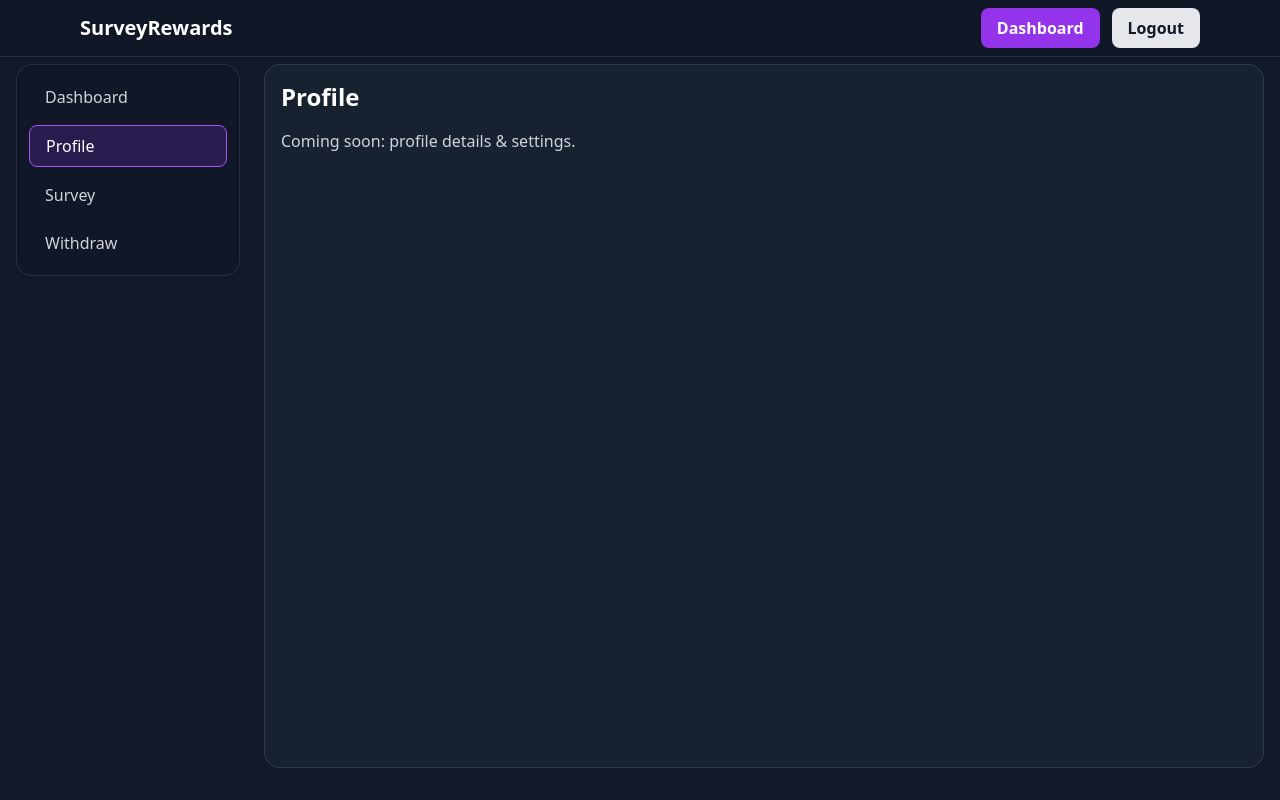
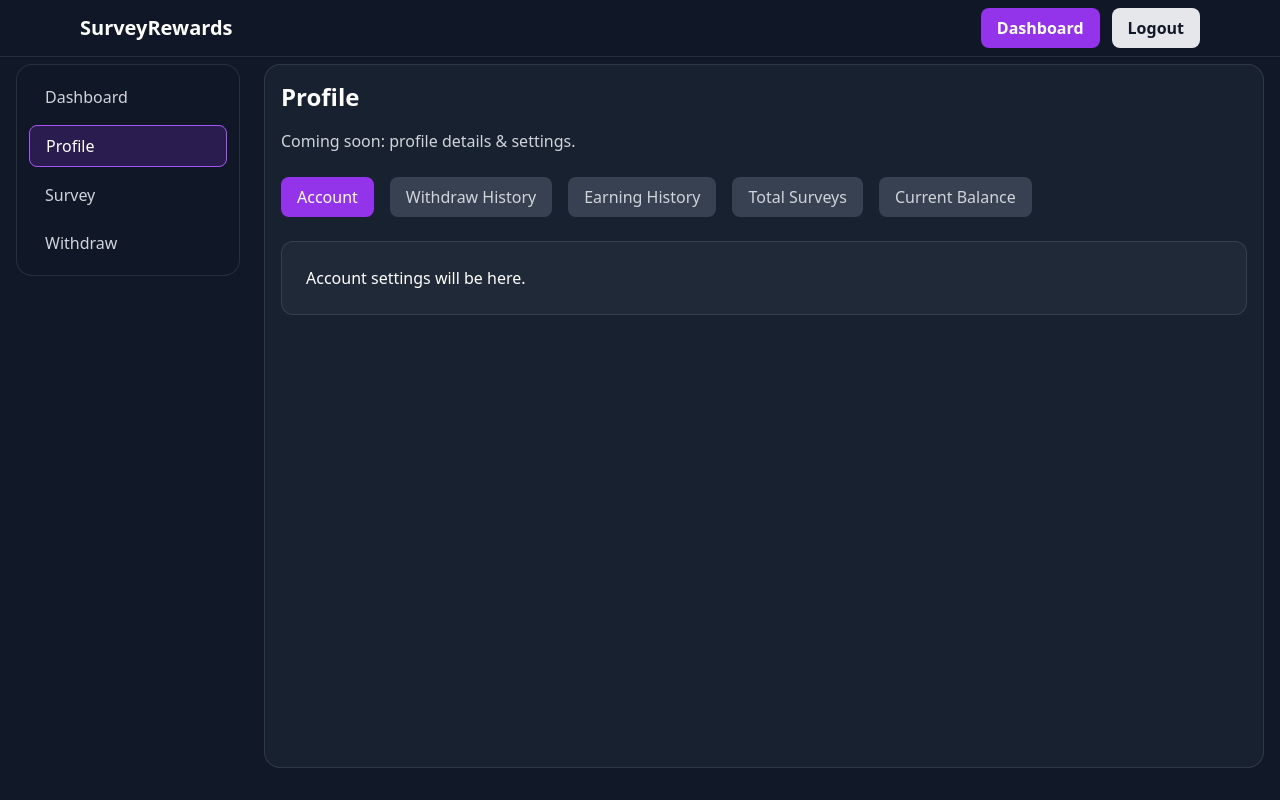
Before and after one commit to donnywheeler9-boop/survey-rewards-starter, a React (Vite) app in the folder client/: page /profile in a window 1280 px wide. Shown: the top 800 px of the page. Built offline with nearby package versions, Linux system fonts and the light colour scheme; no server answers; sample sign-in values are in the browser's storage.

Commit message:
chore: add env examples, keep env out of git

```diff
--- a/client/src/pages/Profile.jsx
+++ b/client/src/pages/Profile.jsx
@@ -1,9 +1,68 @@
-import React from 'react'
+import React, { useState } from 'react'
+
 export default function Profile() {
+  const [activeTab, setActiveTab] = useState('account')
+
+  const renderContent = () => {
+    switch (activeTab) {
+      case 'account':
+        return <div>Account settings will be here.</div>
+      case 'withdraw-history':
+        return <div>Withdraw history will be here.</div>
+      case 'earning-history':
+        return <div>Earning history will be here.</div>
+      case 'total-surveys':
+        return <div>Total completed surveys will be here.</div>
+      case 'current-balance':
+        return <div>Current balance details will be here.</div>
+      default:
+        return <div>Profile settings will be here.</div>
+    }
+  }
+
   return (
     <div className="text-white">
       <h2 className="text-2xl font-bold mb-4">Profile</h2>
-      <p className="text-gray-300">Coming soon: profile details & settings.</p>
+      <p className="text-gray-300 mb-6">Coming soon: profile details & settings.</p>
+
+      {/* Tab Navigation */}
+      <div className="flex gap-4 mb-6">
+        <button
+          onClick={() => setActiveTab('account')}
+          className={`py-2 px-4 rounded-lg transition-colors ${activeTab === 'account' ? 'bg-purple-600 text-white' : 'bg-gray-700 text-gray-300'}`}
+        >
+          Account
+        </button>
+        <button
+          onClick={() => setActiveTab('withdraw-history')}
+          className={`py-2 px-4 rounded-lg transition-colors ${activeTab === 'withdraw-history' ? 'bg-purple-600 text-white' : 'bg-gray-700 text-gray-300'}`}
+        >
+          Withdraw History
+        </button>
+        <button
+          onClick={() => setActiveTab('earning-history')}
+          className={`py-2 px-4 rounded-lg transition-colors ${activeTab === 'earning-history' ? 'bg-purple-600 text-white' : 'bg-gray-700 text-gray-300'}`}
+        >
+          Earning History
+        </button>
+        <button
+          onClick={() => setActiveTab('total-surveys')}
+          className={`py-2 px-4 rounded-lg transition-colors ${activeTab === 'total-surveys' ? 'bg-purple-600 text-white' : 'bg-gray-700 text-gray-300'}`}
+        >
+          Total Surveys
+        </button>
+        <button
+          onClick={() => setActiveTab('current-balance')}
+          className={`py-2 px-4 rounded-lg transition-colors ${activeTab === 'current-balance' ? 'bg-purple-600 text-white' : 'bg-gray-700 text-gray-300'}`}
+        >
+          Current Balance
+        </button>
+      </div>
+
+      {/* Tab Content */}
+      <div className="p-6 bg-gray-800 rounded-xl border border-white/10">
+        {renderContent()}
+      </div>
     </div>
   )
 }
```
